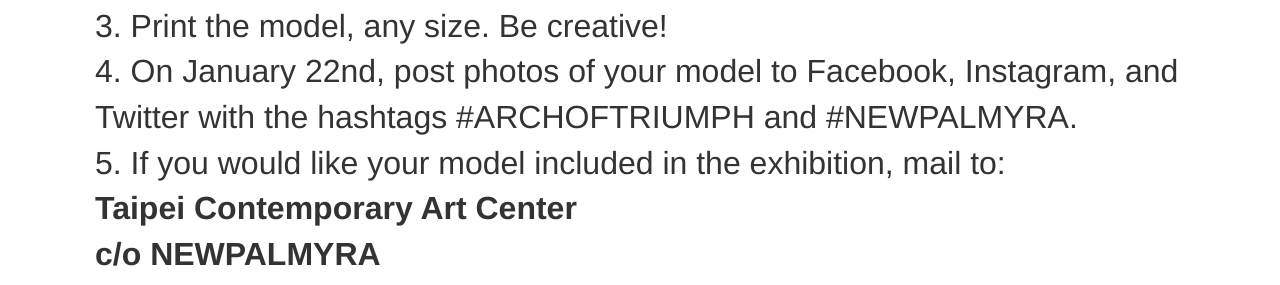
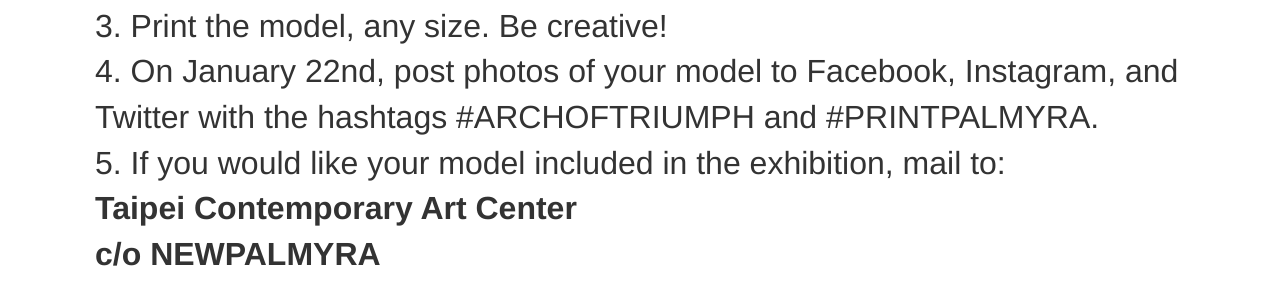
Before and after one commit to YasserMustafa/newpalmyra.org, a Jekyll site: the page built from printpalmyra.html, in a window 1280 px wide and 900 px high, scrolled down 858 px. Shown: the part 207-492 px from the top of the window. Built offline with Jekyll 4.4.1, drawn with Linux system fonts in a browser that asks for light colours; nearby versions of some CDN libraries; some of the changed text lies outside the part shown.

```diff
--- a/printpalmyra.html
+++ b/printpalmyra.html
@@ -25,7 +25,7 @@
 
     <div class="region region-jumbotron">
       <section id="block-views-featured-project-slider-block" class="block block-views clearfix">
-      <h1 style="text-align:center;color:white;">3D PRINT #NEWPALMYRA!</h1>
+      <h1 style="text-align:center;color:white;">#PRINTPALMYRA</h1>
       </section>
     </div>
   </div>
@@ -46,7 +46,7 @@
         <li>Let us know you are pledging to print the model by sending an email to <a href="mailto:info@newpalmyra.org" >INFO@NEWPALMYRA.ORG</a>.</li>
         <li>Download the model of the Arch of Triumph.</li>
         <li>Print the model, any size. Be creative!</li>
-        <li>On January 22nd, post photos of your model to Facebook, Instagram, and Twitter with the hashtags #ARCHOFTRIUMPH and #NEWPALMYRA.</li>
+        <li>On January 22nd, post photos of your model to Facebook, Instagram, and Twitter with the hashtags #ARCHOFTRIUMPH and #PRINTPALMYRA.</li>
         <li>If you would like your model included in the exhibition, mail to:<br/>
           <strong>
           Taipei Contemporary Art Center<br />
```
Also changed, not shown: _includes/people-list.html (+28 -0 lines), sites/default/files/images/advisor_list/Ryan_Merkley.jpg (added).
